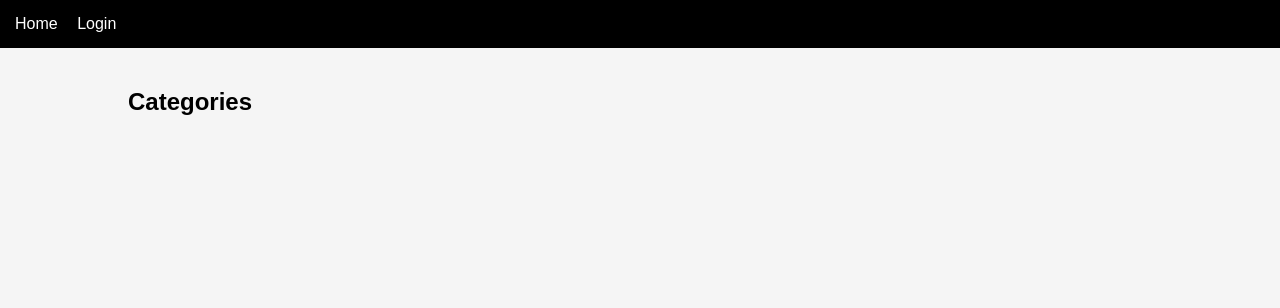
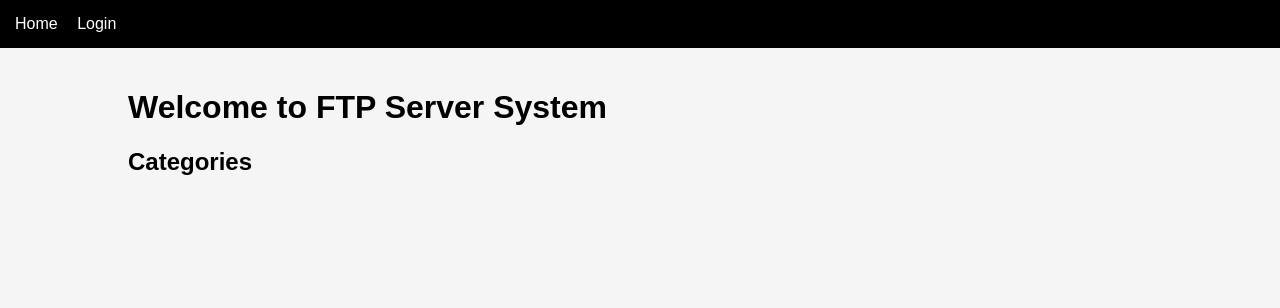
Before and after one commit to Tanvir-Ahmmed-Kawser/ISP_Management_System, a PHP site: page /view/home.php in a window 1280 px wide. Shown: the top 308 px of the page. Run offline with PHP 8.4, Linux system fonts and the light colour scheme; data that the repository does not hold is empty.

Commit message:
Improved home page content

```diff
--- a/view/home.php
+++ b/view/home.php
@@ -6,6 +6,7 @@ require_once("../models/db.php");
 
 ?>
 
+<h1>Welcome to FTP Server System</h1>
 <h2>Categories</h2>
 
 <?php
```
